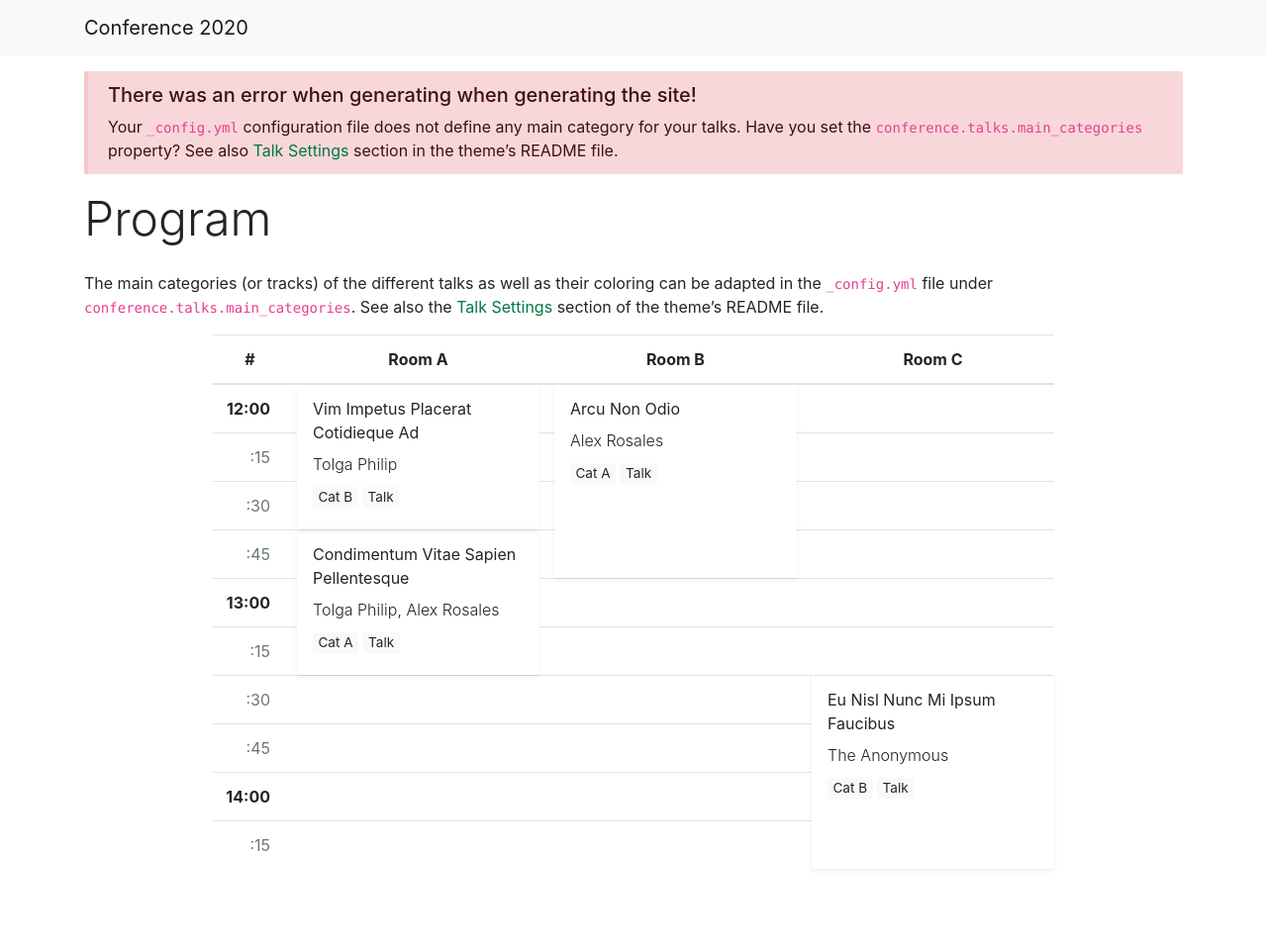
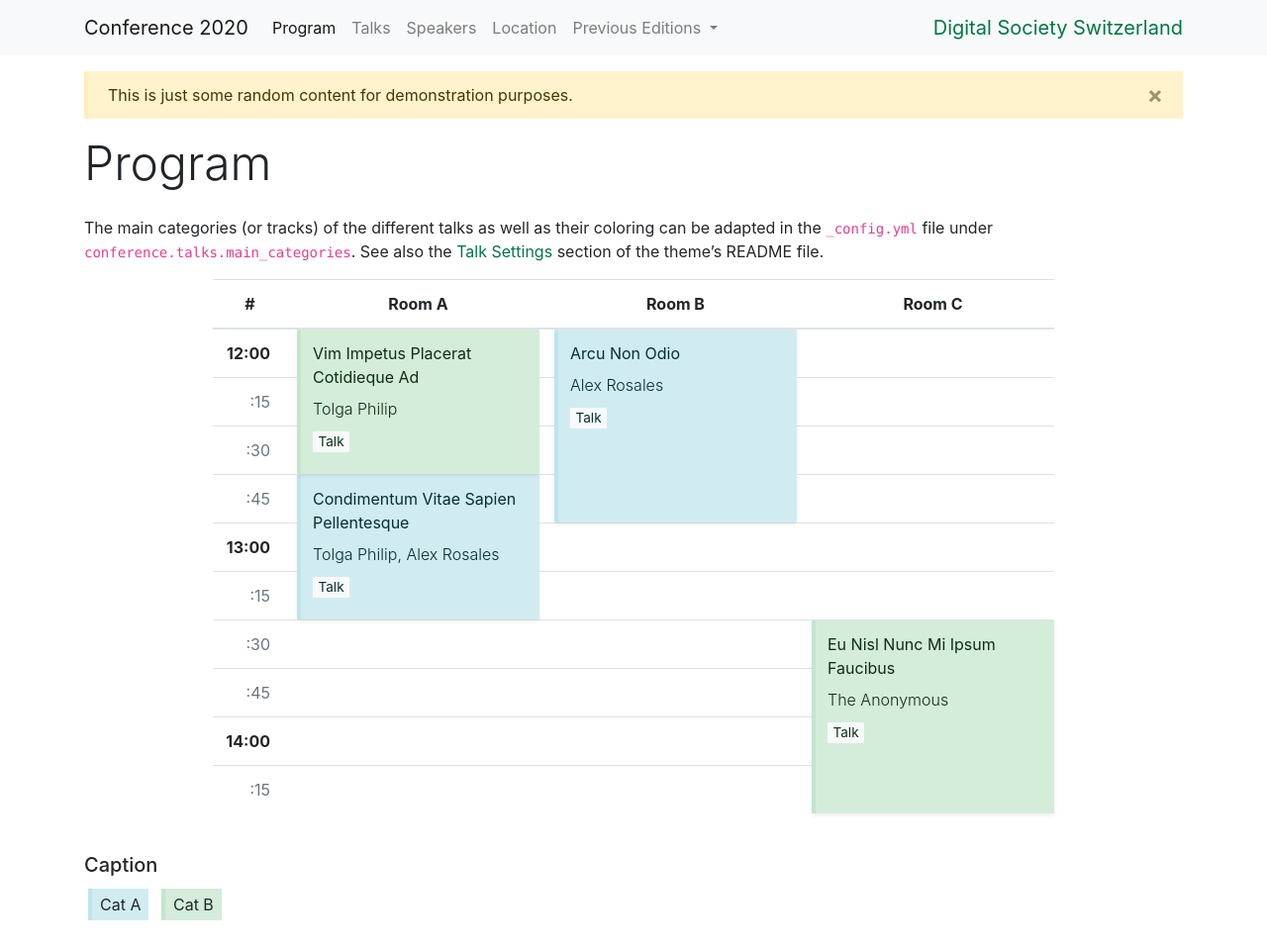
Before and after one commit to intelligent-environments-lab/rlem-workshop.net, a Jekyll site: the page built from program/index.md, in a window 1280 px wide. Shown: the whole page at 99% size. Built offline with Jekyll 4.4.1, drawn with Linux system fonts in a browser that asks for light colours; before the commit the page ends 918 px from its top, so only the background shows below that; some of the changed lines change nothing that is shown.

Commit message:
building site

```diff
--- a/_config.yml
+++ b/_config.yml
@@ -1,26 +1,24 @@
 title: Conference 2020
-preposition: ''
+preposition: at
 description: >-
   Conference of a random organization on January 1st in Zurich, Switzerland
 baseurl: "" # the subpath of your site, e.g. /blog
 url: "https://example.com" # the base hostname & protocol for your site, e.g. https://example.com
+
+theme: jekyll-theme-conference
 
 # Build settings
 markdown: kramdown
 sass:
   style: compressed
 
-# Exclude from processing
+# Additional exclude from processing
 exclude:
   - .github/
-  - venv/
   - README.md
   - LICENSE.md
   - REDISTRIBUTED.md
-  - screenshot.png
-  - jekyll-theme-conference.gemspec
   - purgecss.config.js
-  - _config.example.yml
 
 # Collections and their defaults
 collections:
@@ -51,22 +49,132 @@
     values:
       layout: room
 
-# Theme default values
+
 conference:
+
+  # Language
   lang: en
+
+  # Show theme errors:
   show_errors: True
 
+  # Navigation bar
+  navigation:
+    logo:
+      name: Digital Society Switzerland
+      # img: ''
+      url: 'https://digitale-gesellschaft.ch/'
+    links:
+      - name: Program
+        relative_url: /program/
+      - name: Talks
+        relative_url: /talks/
+      - name: Speakers
+        relative_url: /speakers/
+      - name: Location
+        relative_url: /location/
+      - name: Previous Editions
+        menu:
+          - name: 2020 (current)
+            disabled: true
+          - name: 2019
+            relative_url: /2019/
+          - name: 2018
+            relative_url: /2018/
+
+  # Link Preview for Sharing
   link_preview:
+    # also adapt "preposition" property at top for more meaningful descriptions
     disable: false
+    img:
+      twitter: 'twitter_preview.png'      # inside /assets/images/
+      open_graph: 'facebook_preview.png'  # inside /assets/images/
+
+  # Main landing page
+  main:
+    # logo:
+    #   img: ''
+    links:
+      - name: Program
+        relative_url: /program/
+      - name: How to get there
+        relative_url: /location/
+      - name: Tickets
+        disabled: true
+        absolute_url: ''
+
+  # Information boxes
+  info_bars:
+    - title: Welcome to the Conference Theme for Jekyll!
+      color: primary
+      main_only: true
+      text: |
+        The Theme was originally made for the [Winterkongress](https://www.digitale-gesellschaft.ch/kongress/), a yearly conference of the [Digital Society Switzerland](https://digitale-gesellschaft.ch/).
+
+        ---
+
+        See the [README](github.com/DigitaleGesellschaft/jekyll-theme-conference/) on the project's GitHub repository for further information on how to configure and adapt it to your needs.
+    - text: This is just some random content for demonstration purposes.
+      color: warning
+      pages_only: true
+
+  # Live indications
+  live:
+    date: 01.01.2020
+    timezone: GMT+1
+    stop:       240  # in minutes
+    streaming:
+      enable: true
+      pause:     60  # in minutes
+      prepend:    5  # in minutes
+      extend:     5  # in minutes
+    demo:
+      enable: false
+      duration: 300  # in seconds
+      pause:     10  # in seconds
+
+  map:
+    # Initial map center point
+    home_coord: 47.37808, 8.53935
+    # Alternative map providers can be found on https://leaflet-extras.github.io/leaflet-providers/preview/
+    # The following do match the Bootstrap design not too badly:
+    #   - Hydda.Full
+    #   - Thunderforest.Neighbourhood
+    #   - Esri.WorldTopoMap
+    map_provider: "OpenStreetMap.Mapnik"
+    default_zoom: 17
+
+  talks:
+    # Talk categories
+    main_categories:
+      - name: Cat A
+        color: info
+      - name: Cat B
+        color: success
+
+    # Hide icons on talk overview page
+    hide_icons: false
 
   speakers:
+    # Show first and last name
     show_firstname: true
 
   location:
+    # Disable links to locations
+    hide: false
+    # URL of location / room overview page
     url: '/location'
+    # Main page title shown on location/room navigation bar
+    navbar_title: 'Location'
+    # Show map on location main page
     map: true
 
   program:
+    # URL of program page
     url: '/program'
-    time_steps: 15
+
+    # Time steps in program table
+    time_steps: 15 # in minutes
+
+    # Show intermediary time steps (next to full hours)
     show_alltimes: true
```
